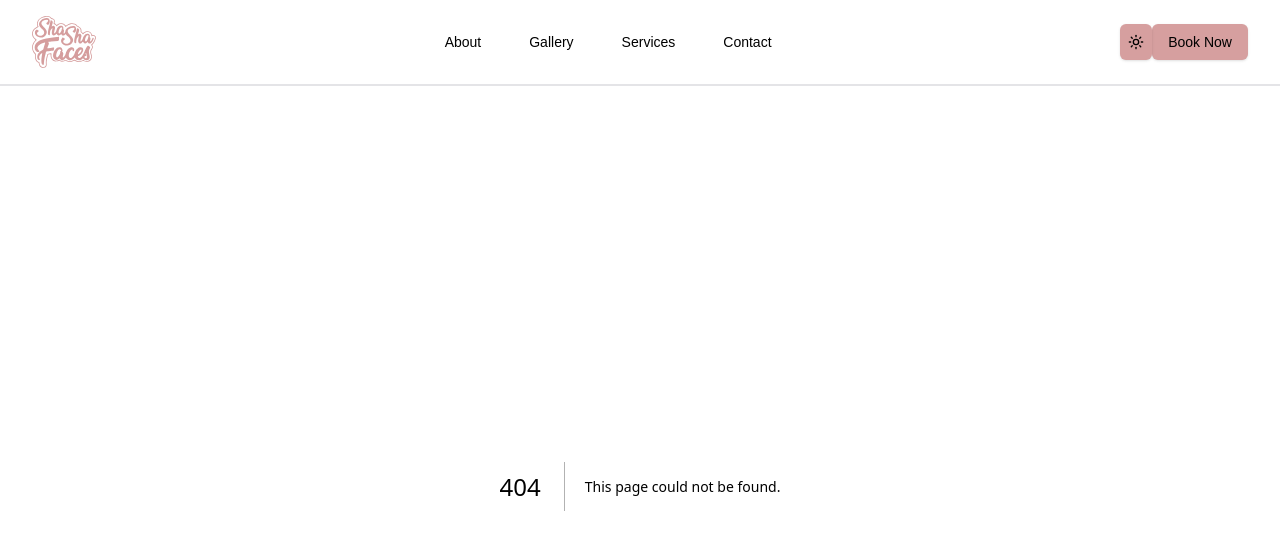
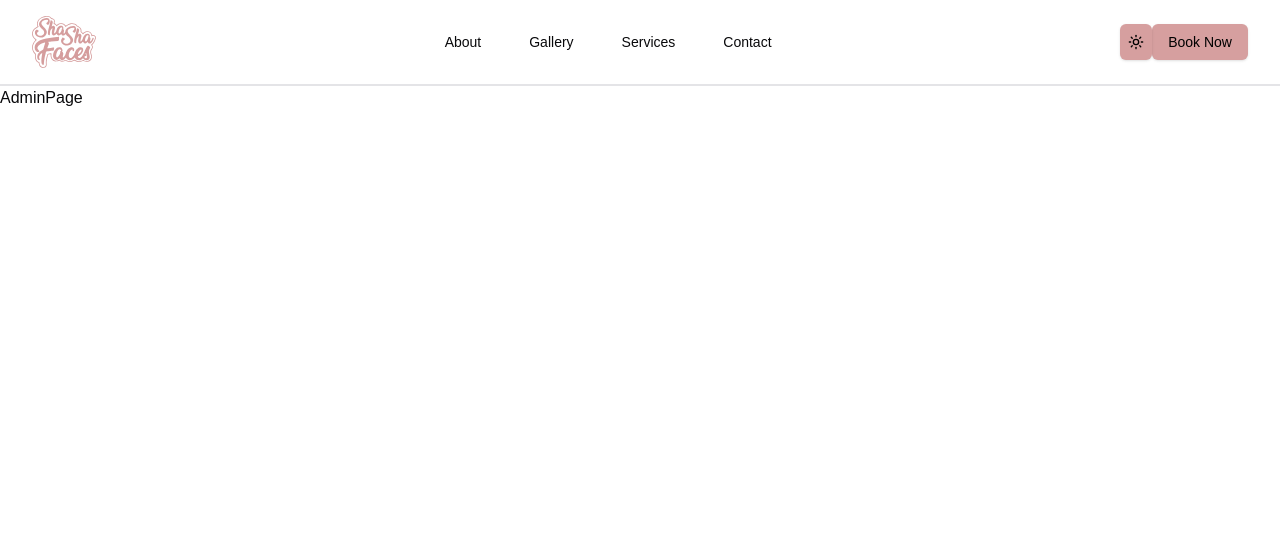
Before and after one commit to thatsehannah/sha-sha-faces, a Next.js app: page /admin in a window 1280 px wide. Before the commit this address had no page. Shown: the top 550 px of the page. Built offline with nearby package versions, Linux system fonts and the light colour scheme; a web font is replaced by a local one.

Commit message:
creating admin page

```diff
--- /dev/null
+++ b/app/admin/page.tsx
@@ -0,0 +1,7 @@
+import React from 'react';
+
+const AdminPage = () => {
+  return <div>AdminPage</div>;
+};
+
+export default AdminPage;
```
